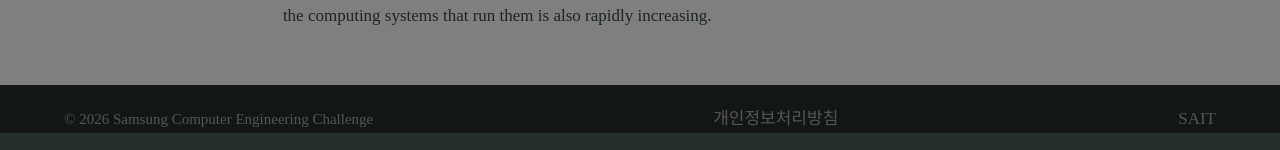
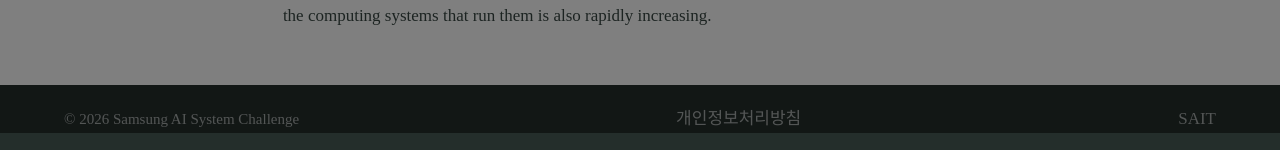
Before and after one commit to AISystemChallenge/AISystemChallenge.github.io, a Jekyll site: the page built from index.md, in a window 1280 px wide. Shown: the part 767-917 px from the top of the page. Built offline with Jekyll 4.4.1, drawn with Linux system fonts in a browser that asks for light colours; some web fonts are replaced.

Commit message:
Update _config.yml

```diff
--- a/_config.yml
+++ b/_config.yml
@@ -86,13 +86,13 @@ defaults:
 # 7. Site settings
 encoding: utf-8 # Make sure the encoding is right
 lang: en-GB # Set the site language
-title: "Samsung Computer Engineering Challenge" # Site name or title, also used in jekyll-seo-tag
+title: "Samsung AI System Challenge" # Site name or title, also used in jekyll-seo-tag
 logo: "/assets/logos/Samsung_Orig_Wordmark_WHITE_RGB.png" # Site logo, also used in jekyll-seo-tag
-description: "Samsung CE Challenge site" # Site description and default description, also used in jekyll-seo-tag
-url: "https://cechallenge.github.io" # Site url, also used in jekyll-seo-tag
+description: "Samsung AI System Challenge site" # Site description and default description, also used in jekyll-seo-tag
+url: "https://aisystemchallenge.github.io" # Site url, also used in jekyll-seo-tag
 baseurl: ""
 repo: "https://github.com/SAITPublic"
-email: "cechallenge@samsung.com"
+email: "aisys.info@samsung.com"
 # disqus: "alembic-1" # Blog post comments, uncomment the option and set the site ID from your Disqus account
 # date_format: "%-d %B %Y" # Blog post date formatting using placeholder formatting
 # google_analytics: ""
```
